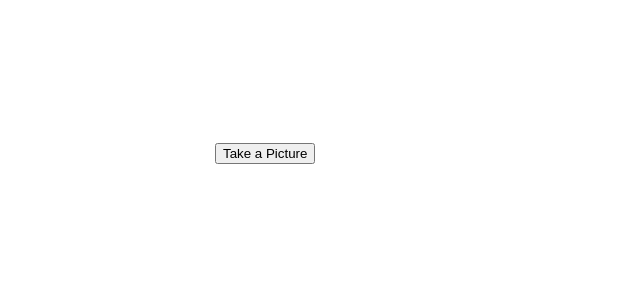
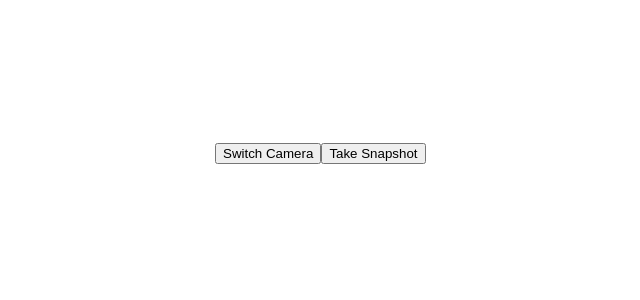
Before and after one commit to RickyaBrooks92/Cricky-Wedding-App, a Next.js app: page /camera_capture in a window 1280 px wide. Shown: the top 300 px of the page, without its empty margins (93-733 px from the left). Built offline with nearby package versions, Linux system fonts and the light colour scheme; no server answers.

Commit message:
readded cam preview

```diff
--- a/src/pages/camera_capture.tsx
+++ b/src/pages/camera_capture.tsx
@@ -1,30 +1,62 @@
-import { useState, useRef } from "react";
+import React, { useRef, useEffect, useState } from "react";
 
-const CameraComponent = () => {
-  const [picture, setPicture] = useState(null);
-  const videoRef = useRef(null);
+const CameraPreview: React.FC = () => {
+  const videoRef = useRef<HTMLVideoElement>(null);
+  const [facingMode, setFacingMode] = useState<"user" | "environment">("user");
+  const [snapshot, setSnapshot] = useState<string | null>(null);
 
-  const handlePictureClick = async () => {
-    const canvas = document.createElement("canvas");
-    canvas.width = 640;
-    canvas.height = 480;
-    const ctx = canvas.getContext("2d");
-    ctx.drawImage(videoRef.current, 0, 0, 640, 480);
-    setPicture(canvas.toDataURL("image/jpeg"));
+  useEffect(() => {
+    if (videoRef.current) {
+      if (navigator.mediaDevices.getUserMedia) {
+        navigator.mediaDevices
+          .getUserMedia({ video: { facingMode } })
+          .then((stream) => {
+            if (videoRef.current) {
+              videoRef.current.srcObject = stream;
+              videoRef.current.play();
+            }
+          })
+          .catch((error) => {
+            console.error("Failed to access camera", error);
+          });
+      } else {
+        console.error("getUserMedia not supported");
+      }
+    }
+  }, [facingMode]);
+
+  const handleFacingModeChange = () => {
+    setFacingMode(facingMode === "user" ? "environment" : "user");
+  };
+
+  const takeSnapshot = () => {
+    if (videoRef.current) {
+      const canvas = document.createElement("canvas");
+      canvas.width = videoRef.current.videoWidth;
+      canvas.height = videoRef.current.videoHeight;
+      canvas
+        .getContext("2d")
+        .drawImage(videoRef.current, 0, 0, canvas.width, canvas.height);
+      const dataURL = canvas.toDataURL();
+      setSnapshot(dataURL);
+    }
+  };
+
+  const videoStyle = {
+    transform: facingMode === "user" ? "scaleX(-1)" : "none",
   };
 
   return (
     <div>
-      {picture ? (
-        <img src={picture} alt="User's taken picture" />
+      {snapshot ? (
+        <img src={snapshot} alt="Snapshot" />
       ) : (
-        <>
-          <video ref={videoRef} autoPlay></video>
-          <button onClick={handlePictureClick}>Take a Picture</button>
-        </>
+        <video ref={videoRef} autoPlay playsInline muted style={videoStyle} />
       )}
+      <button onClick={handleFacingModeChange}>Switch Camera</button>
+      <button onClick={takeSnapshot}>Take Snapshot</button>
     </div>
   );
 };
 
-export default CameraComponent;
+export default CameraPreview;
```
